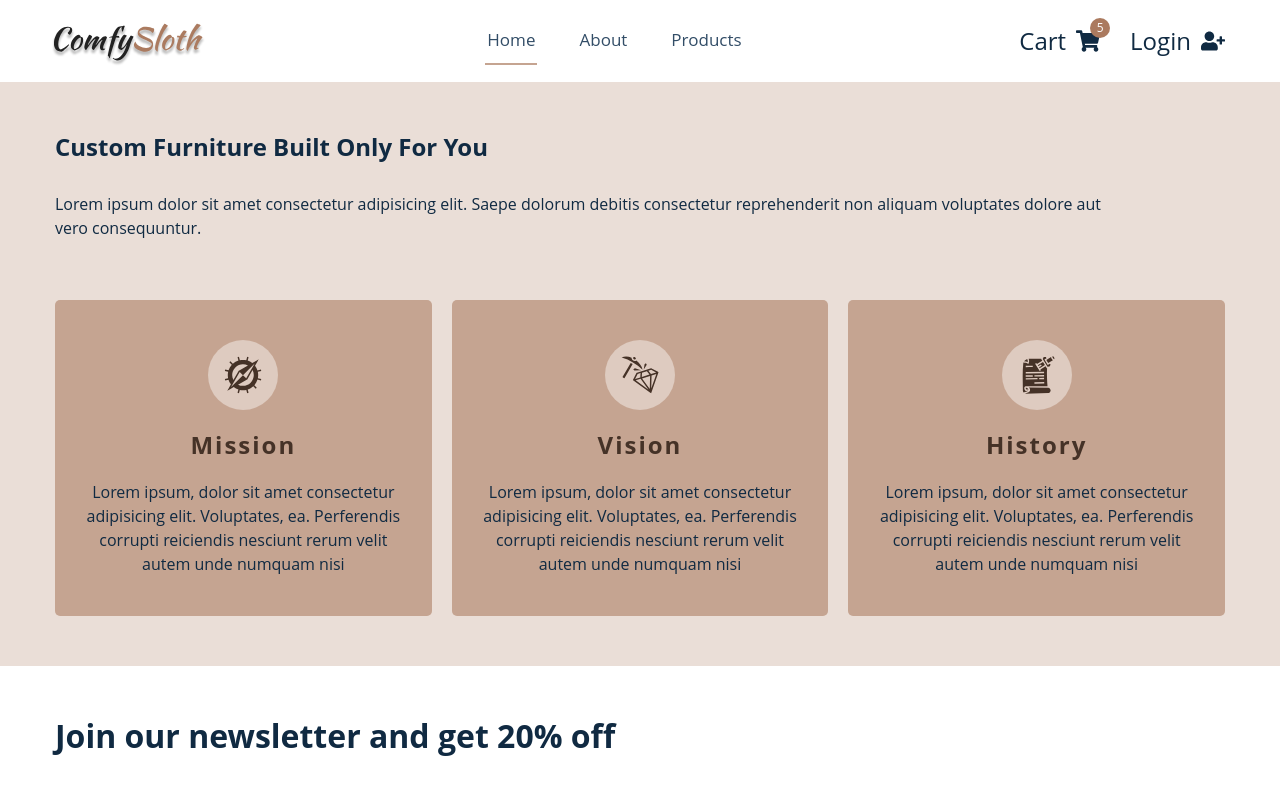
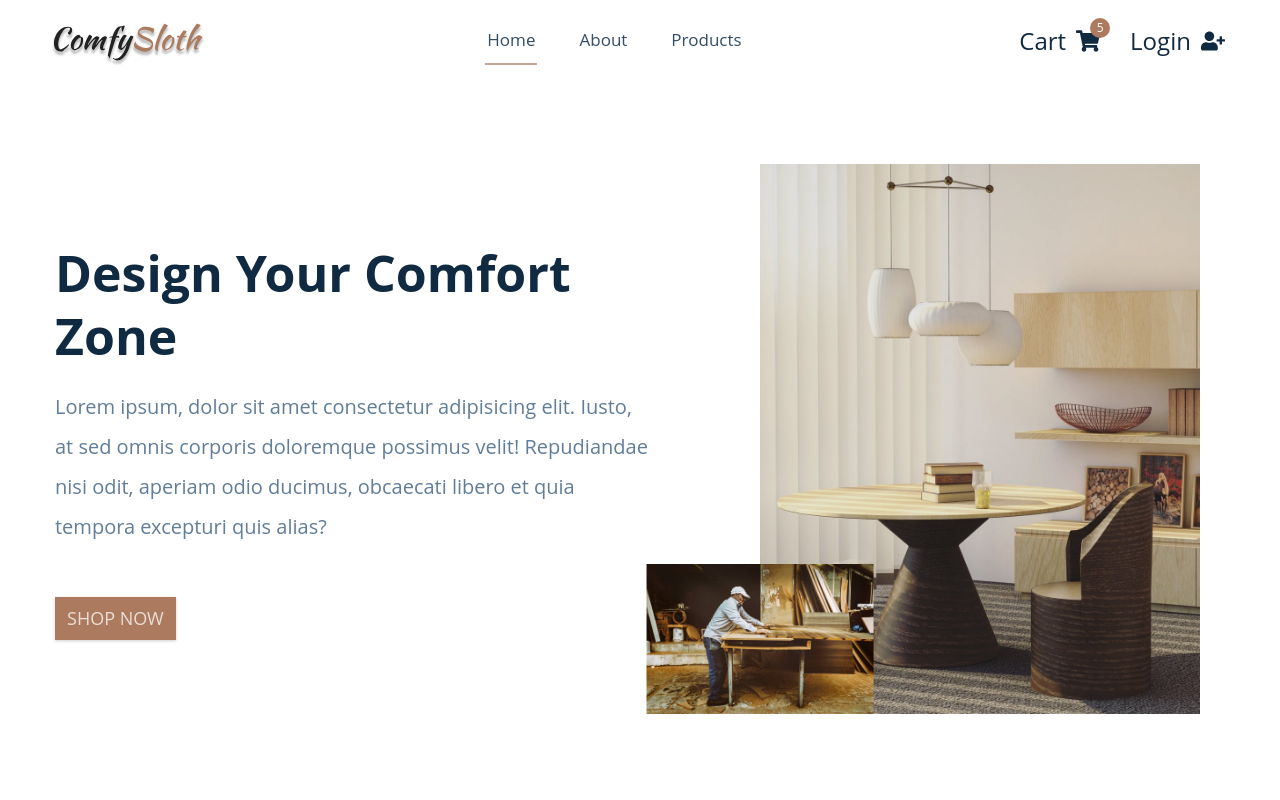
Before and after one commit to Fekry-Ahmed/Comfy-sloth, a React (Create React App) app: page / in a window 1280 px wide. Shown: the top 800 px of the page. Built offline with nearby package versions, Linux system fonts and the light colour scheme.

Commit message:
add hero section

```diff
--- /dev/null
+++ b/src/components/HeroSection.js
@@ -0,0 +1,33 @@
+import React from 'react';
+
+import classes from './HeroSection.module.css';
+import heroImg1 from '../assets/hero-bcg.jpeg';
+import heroImg2 from '../assets/hero-bcg-2.jpeg';
+import { Link } from 'react-router-dom';
+
+const HeroSection = () => {
+  return (
+    <section className={`page-small ${classes.section}`}>
+      <div className={`${classes.container} container`}>
+        <div className={classes.text}>
+          <h1>design your comfort zone</h1>
+          <p>
+            Lorem ipsum, dolor sit amet consectetur adipisicing elit. Iusto, at
+            sed omnis corporis doloremque possimus velit! Repudiandae nisi odit,
+            aperiam odio ducimus, obcaecati libero et quia tempora excepturi
+            quis alias?
+          </p>
+          <Link to="/products" className="btn">
+            shop now
+          </Link>
+        </div>
+        <div className={classes.img__box}>
+          <img src={heroImg1} alt="nice table" />
+          <img src={heroImg2} alt="man working" />
+        </div>
+      </div>
+    </section>
+  );
+};
+
+export default HeroSection;
--- /dev/null
+++ b/src/components/HeroSection.module.css
@@ -0,0 +1,60 @@
+.section {
+  display: flex;
+  align-items: center;
+  justify-content: center;
+}
+
+.container {
+  display: grid;
+  grid-template-columns: 5.5fr 4.5fr;
+  place-items: center;
+  gap: 8rem;
+}
+
+@media (max-width: 991px) {
+  .container {
+    grid-template-columns: 1fr;
+  }
+}
+
+.text {
+  font-size: 2rem;
+}
+
+.text h1 {
+  text-transform: capitalize;
+  font-size: 5rem;
+  margin-bottom: 2rem;
+}
+
+.text p {
+  margin-bottom: 5rem;
+  color: var(--clr-grey-5);
+  line-height: 2;
+}
+
+.text a {
+  font-size: 1.8rem;
+}
+
+.img__box {
+  position: relative;
+}
+
+@media (max-width: 991px) {
+  .img__box {
+    display: none;
+  }
+}
+
+.img__box img:first-child {
+  height: 55rem;
+}
+
+.img__box img:nth-child(2) {
+  position: absolute;
+  height: 15rem;
+  left: 0;
+  transform: translateX(-50%);
+  bottom: 4px;
+}
--- a/src/components/index.js
+++ b/src/components/index.js
@@ -3,5 +3,6 @@ import Footer from './Footer';
 import Services from './Services';
 import Contact from './Contact';
 import PageTitle from './PageTitle';
+import HeroSection from './HeroSection';
 
-export { Header, Footer, Services, Contact, PageTitle };
+export { Header, Footer, Services, Contact, PageTitle, HeroSection };
--- a/src/index.css
+++ b/src/index.css
@@ -114,7 +114,7 @@ img {
 /*  global classes */
 
 .section {
-  padding: 5rem 0;
+  padding: 8rem 0;
 }
 
 .container {
@@ -155,7 +155,7 @@ img {
   display: inline-block;
   font-weight: 400;
   transition: var(--transition);
-  font-size: 1.2rem;
+  font-size: inherit;
   cursor: pointer;
   box-shadow: 0 1px 3px rgba(0, 0, 0, 0.2);
   border-radius: var(--radius);
@@ -189,3 +189,7 @@ img {
 .page {
   min-height: calc(100vh - 16.2rem);
 }
+
+.page-small {
+  min-height: calc(100vh - 8.2rem);
+}
--- a/src/pages/Home.js
+++ b/src/pages/Home.js
@@ -1,9 +1,10 @@
 import React from 'react';
-import { Contact, Services } from '../components';
+import { Contact, Services, HeroSection } from '../components';
 
 const Home = () => {
   return (
     <>
+      <HeroSection></HeroSection>
       <Services></Services>
       <Contact></Contact>
     </>
```
